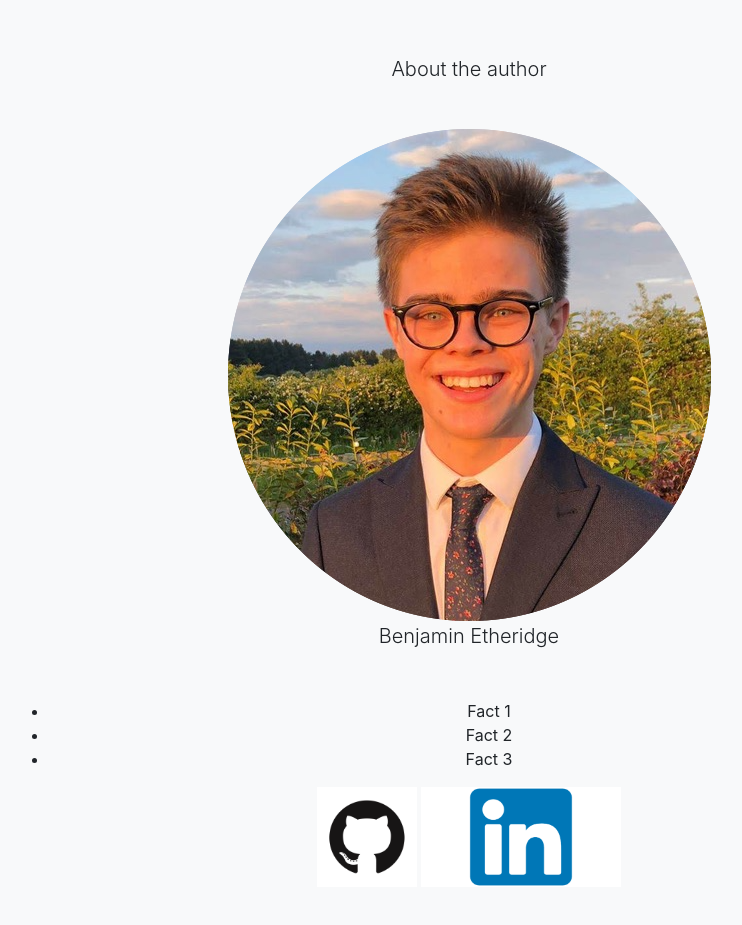
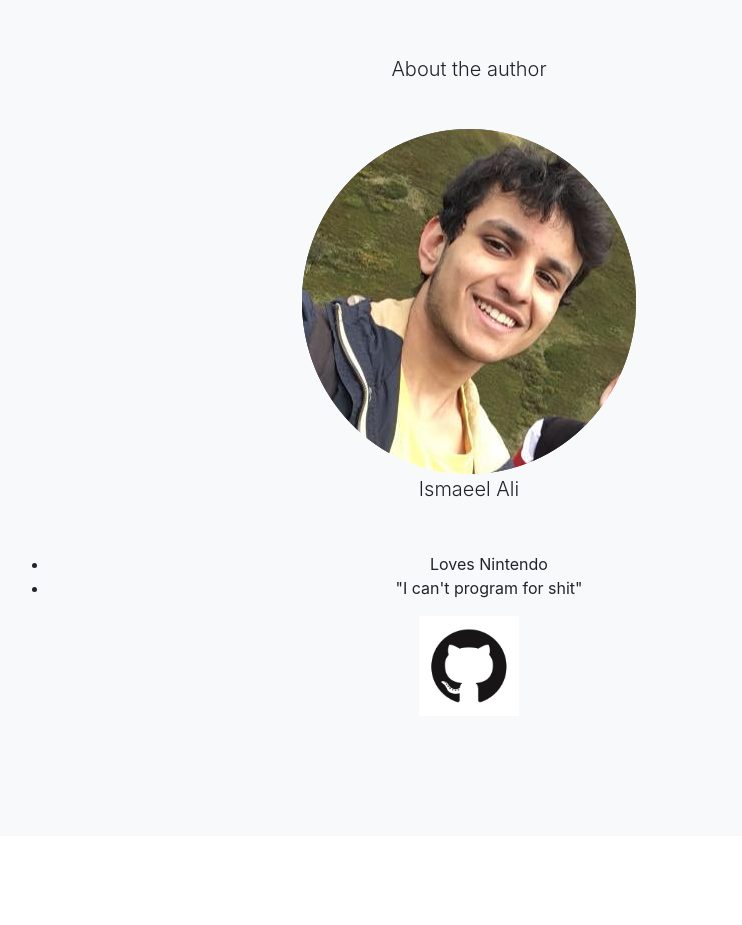
Before and after one commit to josephthottac/prog-project, a website with bundled scripts: page Paralysed_man.html in a window 1280 px wide. Shown: the part 2080-3005 px from the top of the page, without its empty margins (171-913 px from the left). After the commit the page ends 2916 px from the top, so only its background shows below. Built offline with nearby package versions, Linux system fonts and the light colour scheme.

Commit message:
Added ismaeels bio

```diff
--- a/Paralysed_man.html
+++ b/Paralysed_man.html
@@ -76,15 +76,13 @@
         <div class="row">
           <div class="col-lg-10 mx-auto">
             <h3 class="lead mb-5">About the author</h3>
-            <img src="img/ben.png" alt="Photo">
-            <p class="paratext lead mb-5">Benjamin Etheridge</p>
+            <img src="img/ismaeel.png" alt="Photo">
+            <p class="paratext lead mb-5">Ismaeel Ali</p>
             <ul>
-              <li>Fact 1</li>
-              <li>Fact 2</li>
-              <li>Fact 3</li>
+              <li>Loves Nintendo</li>
+              <li>"I can't program for shit"</li>
             </ul>
-            <a href="https://github.com/b-d-e"><img src="img/GitHub.png" alt="github" height="100" width="100"></a>
-            <a href="https://www.linkedin.com/in/benjaminetheridge/"><img src="img/linkedIn.png" alt="linkedin" height="100" width="200"></a>
+            <a href="https://github.com/Ismaeel1256"><img src="img/GitHub.png" alt="github" height="100" width="100"></a>
           </div>
         </div>
       </div>
```
Also changed, not shown: ebolastrike.html (+3 -4 lines), img/ismaeel.png (added).
